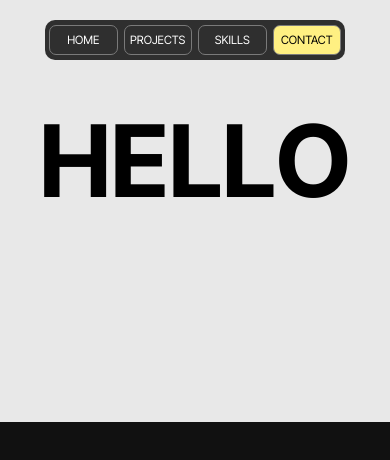
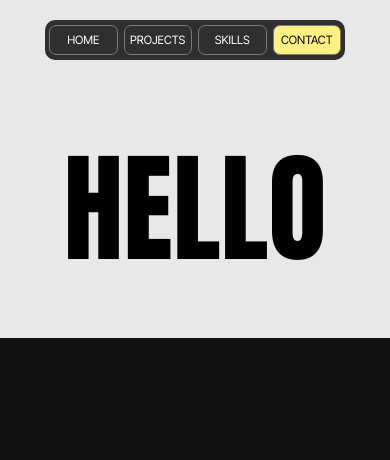
Before and after one commit to AyushNetTech/Portfolio, a React (Create React App) app: page / in a window 390 px wide. Shown: the top 460 px of the page. Built offline with nearby package versions, Linux system fonts and the light colour scheme.

Commit message:
made some animatin changes

```diff
--- a/src/Components/Intro.css
+++ b/src/Components/Intro.css
@@ -14,13 +14,13 @@
     position: absolute;
     height: auto;
     width: auto;
-    top: 100px;
+    top: 70px;
 }
 
 span{
     color: black;
-    font-size: 400px;
-    font-family: "Inter Tight", sans-serif;
+    font-size: 460px;
+    font-family:Impact, Haettenschweiler, 'Arial Narrow Bold', sans-serif;
     user-select: none;
     font-weight: bolder;
 }
@@ -36,18 +36,24 @@ span{
 
 @media (min-width:100px) and (max-width:400px){
   .Intro{
-        height: 50vh;
+        height: 40vh;
     }
     span{
-        font-size: 100px;
+        font-size: 120px;
+    }
+    .Hello{
+        top: 35%;
     }
 }
 
 @media (min-width:401px) and (max-width:550px){
     .Intro{
-        height: 50vh;
+        height: 40vh;
     }
     span{
         font-size: 140px;
     }
+    .Hello{
+        top: 30%;
+    }
 }
--- a/src/Components/Intro.jsx
+++ b/src/Components/Intro.jsx
@@ -10,9 +10,10 @@ const Intro = ()=>{
 
     useGSAP(()=>{
         gsap.from(".text",{
-            y:300,
-            duration:1,
-            stagger:0.07,
+            y:100,
+            duration: 1,
+            opacity:0,
+            stagger:0.15,
         })
     })
     return (
--- a/src/Components/LandingPage.css
+++ b/src/Components/LandingPage.css
@@ -16,9 +16,16 @@
 }
 
 
-@media (max-width:400px){
+@media (min-width:100px) and (max-width:400px){
   .Landing {
     width: 100px;
     height: 100px;
   }
 }
+
+@media (min-width:401px) and (max-width:550px){
+    .Landing {
+    width: 120px;
+    height: 120px;
+  }
+}
--- a/src/Components/LandingPage.jsx
+++ b/src/Components/LandingPage.jsx
@@ -41,9 +41,9 @@ const LandingPage = () => {
     });
 
     // Keep last image visible
-    tl.set(imagesRef.current[allImages.length - 1], {
-      visibility: "visible",
-    });
+    // tl.set(imagesRef.current[allImages.length - 1], {
+    //   visibility: "visible",
+    // });
   }, []);
 
   useEffect(() => {
@@ -75,11 +75,11 @@ const LandingPage = () => {
       </div>
 
       {showMain && (
-        <div ref={mainRef}>
-          <MainPage />
-          <Navbar/>
-          <Projects/>
-        </div>
+          <div ref={mainRef} style={{ opacity: 0 }}>
+            <MainPage />
+            <Navbar />
+            <Projects />
+          </div>
       )}
     </>
   );
```
